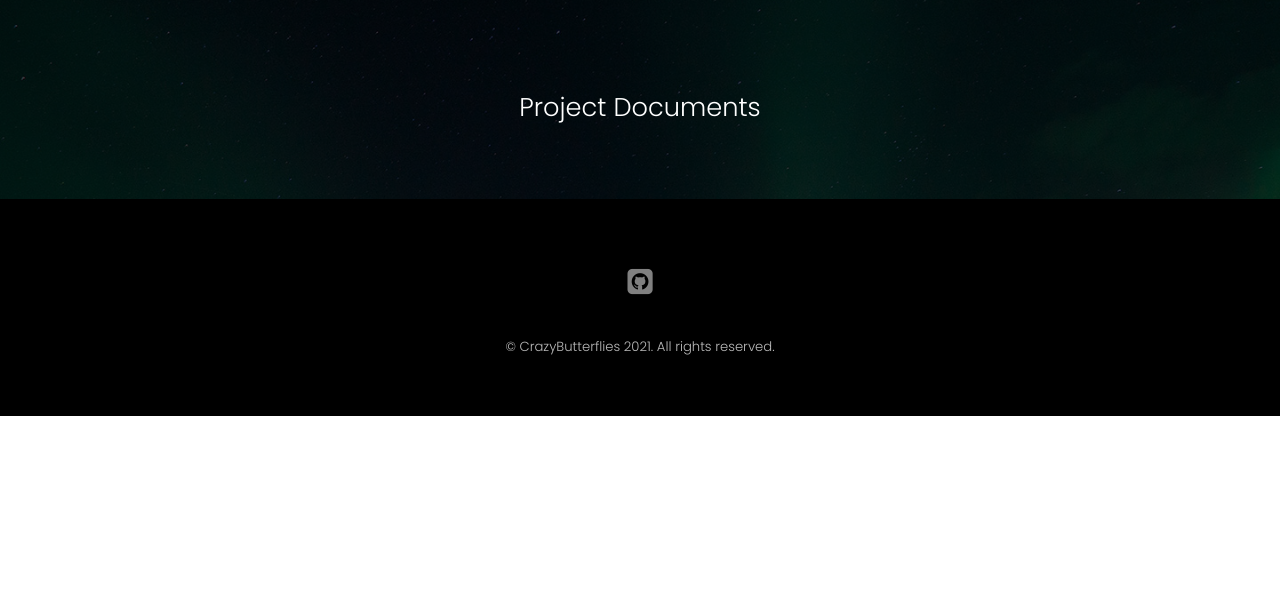
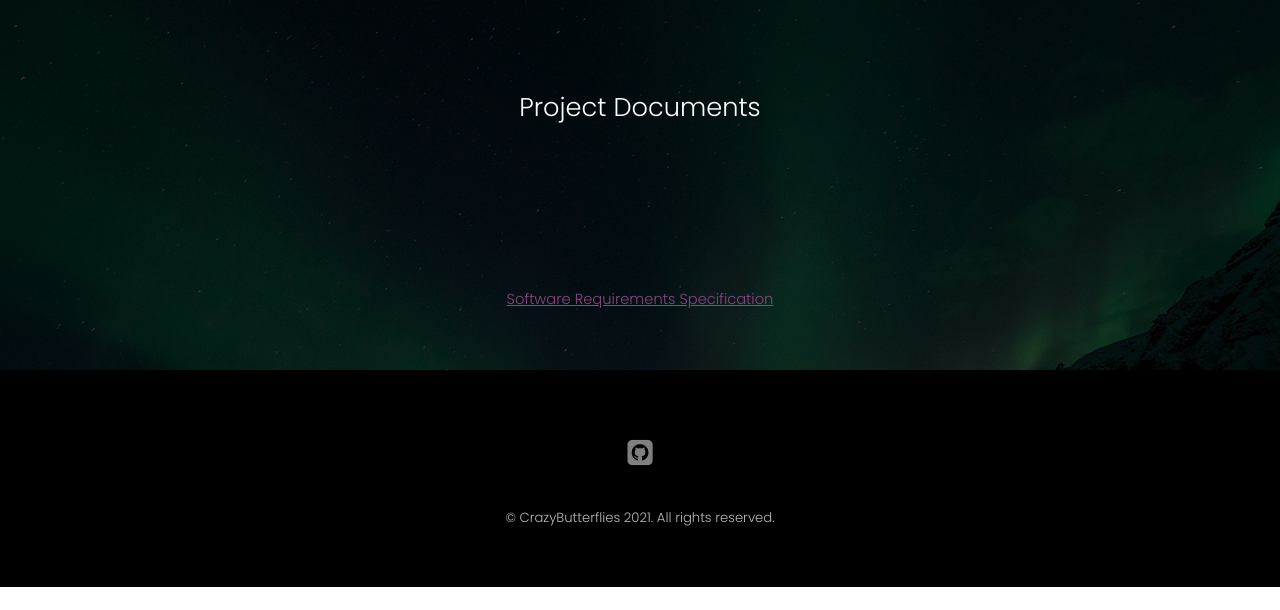
Before and after one commit to lukedoukakis/crazy-butterflies, a Django app: page /projectdocuments/ in a window 1280 px wide. Shown: the part 48-658 px from the top of the page. Run offline with Django 3.2, Linux system fonts and the light colour scheme.

Commit message:
add srs link to Project Documents
link to open blank document (srs.pdf)

```diff
--- a/mysite/templates/projectDocuments.html
+++ b/mysite/templates/projectDocuments.html
@@ -40,6 +40,13 @@
 					</header>
 				</div>
 			</section>
+			<section id="One" class="wrapper style3">
+				<div class="inner">
+					<header class="align-center">
+						<a href="{% static 'documents/srs.pdf' %}">Software Requirements Specification</a>
+					</header>
+				</div>
+			</section>
 
 		<!-- Footer -->
 			<footer id="footer">
```
Also changed, not shown: 2 other files.
